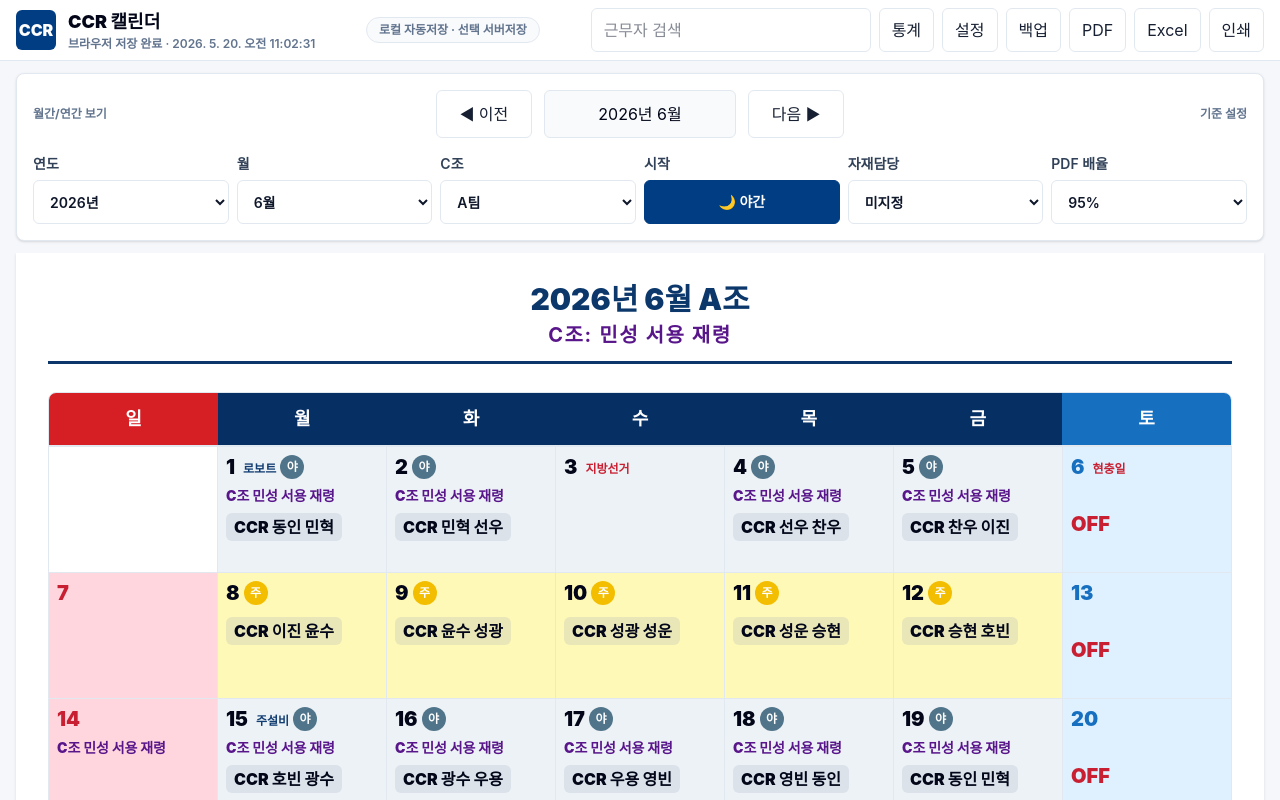
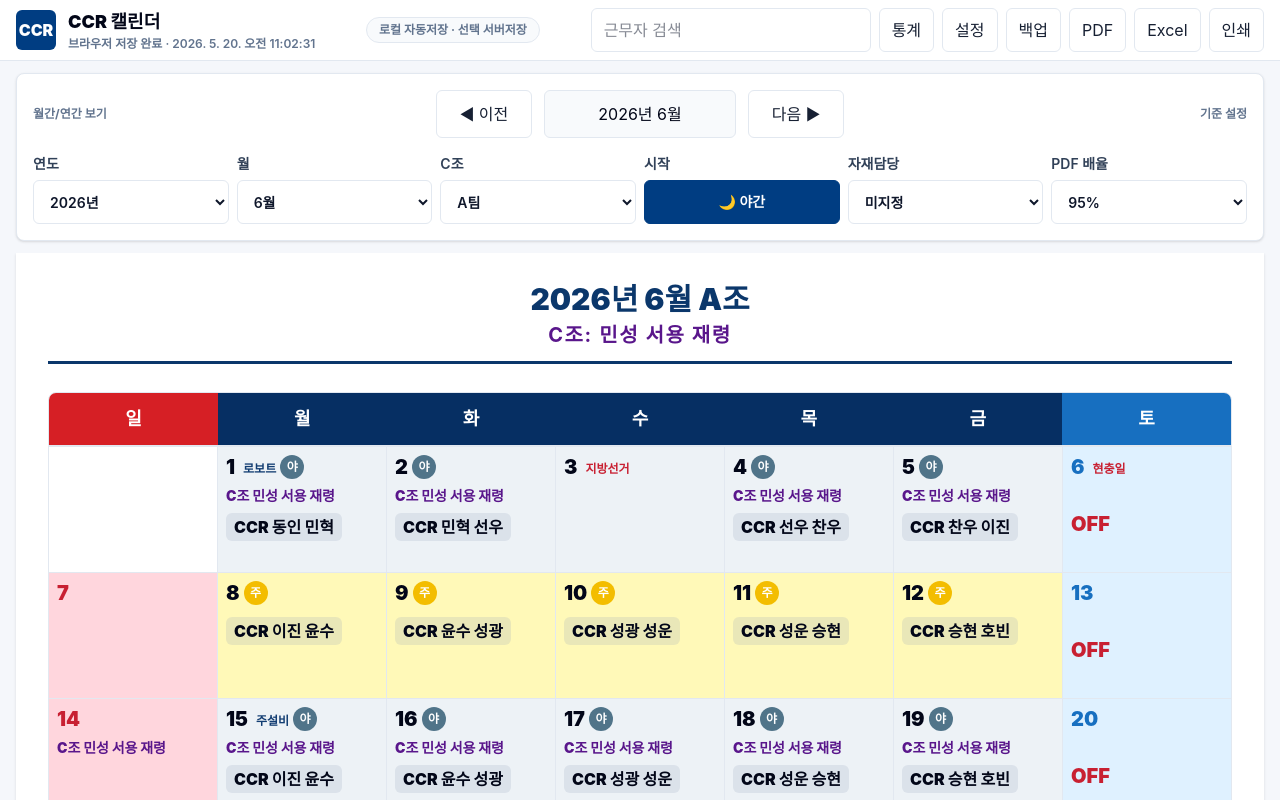
Before and after one commit to dudqks0319-cpu/2026-5-ccr-calendar, a React (Vite) app: page / in a window 1280 px wide. Shown: the top 800 px of the page. Built offline with nearby package versions, Linux system fonts and the light colour scheme.

Commit message:
Fix shift block continuity

```diff
--- a/src/constants/june2026Preset.ts
+++ b/src/constants/june2026Preset.ts
@@ -1,32 +1,32 @@
 import type { CCRCalendarState, DayOverride } from '../types/ccr.js';
 
 const june2026Overrides: Record<string, DayOverride> = {
-  '2026-06-01': { am: '동인', pm: '민혁' },
-  '2026-06-02': { am: '민혁', pm: '선우' },
+  '2026-06-01': { presetAm: '동인', presetPm: '민혁' },
+  '2026-06-02': { presetAm: '민혁', presetPm: '선우' },
   '2026-06-03': { isOff: true, holidayName: '지방선거' },
-  '2026-06-04': { am: '선우', pm: '찬우' },
-  '2026-06-05': { am: '찬우', pm: '이진' },
+  '2026-06-04': { presetAm: '선우', presetPm: '찬우' },
+  '2026-06-05': { presetAm: '찬우', presetPm: '이진' },
   '2026-06-06': { isOff: true, isSaturdayOvertime: false, holidayName: '현충일' },
-  '2026-06-08': { am: '이진', pm: '윤수' },
-  '2026-06-09': { am: '윤수', pm: '성광' },
-  '2026-06-10': { am: '성광', pm: '성운' },
-  '2026-06-11': { am: '성운', pm: '승현' },
-  '2026-06-12': { am: '승현', pm: '호빈' },
+  '2026-06-08': { presetAm: '이진', presetPm: '윤수' },
+  '2026-06-09': { presetAm: '윤수', presetPm: '성광' },
+  '2026-06-10': { presetAm: '성광', presetPm: '성운' },
+  '2026-06-11': { presetAm: '성운', presetPm: '승현' },
+  '2026-06-12': { presetAm: '승현', presetPm: '호빈' },
   '2026-06-13': { isOff: true, isSaturdayOvertime: false },
-  '2026-06-15': { am: '호빈', pm: '광수' },
-  '2026-06-16': { am: '광수', pm: '우용' },
-  '2026-06-17': { am: '우용', pm: '영빈' },
-  '2026-06-18': { am: '영빈', pm: '동인' },
-  '2026-06-19': { am: '동인', pm: '민혁' },
+  '2026-06-15': { presetAm: '호빈', presetPm: '광수' },
+  '2026-06-16': { presetAm: '광수', presetPm: '우용' },
+  '2026-06-17': { presetAm: '우용', presetPm: '영빈' },
+  '2026-06-18': { presetAm: '영빈', presetPm: '동인' },
+  '2026-06-19': { presetAm: '동인', presetPm: '민혁' },
   '2026-06-20': { isOff: true, isSaturdayOvertime: false },
-  '2026-06-22': { am: '민혁', pm: '선우' },
-  '2026-06-23': { am: '선우', pm: '찬우' },
-  '2026-06-24': { am: '찬우', pm: '이진' },
-  '2026-06-25': { am: '이진', pm: '윤수' },
-  '2026-06-26': { am: '윤수', pm: '성광' },
+  '2026-06-22': { presetAm: '민혁', presetPm: '선우' },
+  '2026-06-23': { presetAm: '선우', presetPm: '찬우' },
+  '2026-06-24': { presetAm: '찬우', presetPm: '이진' },
+  '2026-06-25': { presetAm: '이진', presetPm: '윤수' },
+  '2026-06-26': { presetAm: '윤수', presetPm: '성광' },
   '2026-06-27': { isOff: true, isSaturdayOvertime: false },
-  '2026-06-29': { am: '성광', pm: '성운' },
-  '2026-06-30': { am: '성운', pm: '승현' },
+  '2026-06-29': { presetAm: '성광', presetPm: '성운' },
+  '2026-06-30': { presetAm: '성운', presetPm: '승현' },
 };
 
 export function applyJune2026PhotoPreset(state: CCRCalendarState): CCRCalendarState {
--- a/src/logic/generateMonthSchedule.ts
+++ b/src/logic/generateMonthSchedule.ts
@@ -6,6 +6,7 @@ import type {
   MaterialRule,
   MonthStartAnchor,
   MonthSchedule,
+  ShiftStartType,
 } from '../types/ccr.js';
 import { getDaysInMonth, toDateKey, toMonthKey } from '../utils/date.js';
 import { buildBaseRotation } from './buildBaseRotation.js';
@@ -88,6 +89,16 @@ export function pickNextWorker(rotation: string[], pointer: number, context: Pic
     workerName: '',
     nextPointer: currentPointer,
   };
+}
+
+function getWorkerPointer(rotation: string[], workerName: string) {
+  const index = rotation.findIndex((worker) => worker === workerName);
+  return index >= 0 ? index : null;
+}
+
+function getPointerAfterWorker(rotation: string[], workerName: string, fallbackPointer: number) {
+  const index = getWorkerPointer(rotation, workerName);
+  return index === null ? fallbackPointer : index + 1;
 }
 
 export function getCTeamText(dateKey: string, state: CCRCalendarState) {
@@ -236,6 +247,12 @@ export function generateMonthSchedule(
   const legacyPointer = state.monthStartPointer[monthKey] ?? 0;
   let dayPointer = state.monthShiftStartPointer[monthKey]?.day ?? legacyPointer;
   let nightPointer = state.monthShiftStartPointer[monthKey]?.night ?? legacyPointer;
+  const shiftBlockCounts: Record<ShiftStartType, number> = {
+    day: 0,
+    night: 0,
+  };
+  const lastPmByShift: Partial<Record<ShiftStartType, string>> = {};
+  let lastWorkShift: ShiftStartType | null = null;
 
   for (let day = 1; day <= daysInMonth; day += 1) {
     const dateKey = toDateKey(year, monthIndex, day);
@@ -278,7 +295,25 @@ export function generateMonthSchedule(
       continue;
     }
 
+    const shiftType: ShiftStartType = isNight ? 'night' : 'day';
+    const isNewShiftBlock = lastWorkShift !== shiftType;
+    if (isNewShiftBlock) {
+      shiftBlockCounts[shiftType] += 1;
+      const lastPmPointer = lastPmByShift[shiftType]
+        ? getWorkerPointer(baseRotation, lastPmByShift[shiftType] || '')
+        : null;
+      if (shiftBlockCounts[shiftType] > 1 && lastPmPointer !== null) {
+        if (shiftType === 'night') {
+          nightPointer = lastPmPointer;
+        } else {
+          dayPointer = lastPmPointer;
+        }
+      }
+      lastWorkShift = shiftType;
+    }
+
     const pointer = isNight ? nightPointer : dayPointer;
+    const shouldUsePresetAssignment = shiftBlockCounts[shiftType] === 1;
     const pickContext: PickContext = {
       isNight,
       selectedCTeamMembers,
@@ -287,11 +322,16 @@ export function generateMonthSchedule(
       materialRule: state.materialRule,
     };
     const autoAm = pickNextWorker(baseRotation, pointer, pickContext);
-    const canUseOverrideAm =
-      Boolean(override?.am) && !shouldExcludeWorker(override?.am || '', pickContext);
-    const am = canUseOverrideAm ? override?.am || '' : autoAm.workerName;
+    const candidateAm = override?.am || (shouldUsePresetAssignment ? override?.presetAm : '');
+    const canUseCandidateAm =
+      Boolean(candidateAm) && !shouldExcludeWorker(candidateAm || '', pickContext);
+    const am = canUseCandidateAm ? candidateAm || '' : autoAm.workerName;
 
-    const autoPm = pickNextWorker(baseRotation, autoAm.nextPointer, {
+    const usedManualAm = Boolean(override?.am) && canUseCandidateAm;
+    const pmStartPointer = usedManualAm
+      ? getPointerAfterWorker(baseRotation, am, autoAm.nextPointer)
+      : autoAm.nextPointer;
+    const autoPm = pickNextWorker(baseRotation, pmStartPointer, {
       ...pickContext,
       additionalExcludedNames: am ? [am] : [],
     });
@@ -299,9 +339,10 @@ export function generateMonthSchedule(
       ...pickContext,
       additionalExcludedNames: am ? [am] : [],
     };
-    const canUseOverridePm =
-      Boolean(override?.pm) && !shouldExcludeWorker(override?.pm || '', overridePmContext);
-    const pm = canUseOverridePm ? override?.pm || '' : autoPm.workerName;
+    const candidatePm = override?.pm || (shouldUsePresetAssignment ? override?.presetPm : '');
+    const canUseCandidatePm =
+      Boolean(candidatePm) && !shouldExcludeWorker(candidatePm || '', overridePmContext);
+    const pm = canUseCandidatePm ? candidatePm || '' : autoPm.workerName;
 
     days.push({
       dateKey,
@@ -323,10 +364,21 @@ export function generateMonthSchedule(
       userComment: labels.userComment,
     });
 
+    lastPmByShift[shiftType] = pm;
+
+    const usedManualAssignment = Boolean(override?.am || override?.pm);
+    const usedPresetAssignment =
+      !usedManualAssignment &&
+      shouldUsePresetAssignment &&
+      Boolean(override?.presetAm || override?.presetPm);
+    const nextPointer = usedPresetAssignment
+      ? pointer + 1
+      : getWorkerPointer(baseRotation, pm) ?? pointer + 1;
+
     if (isNight) {
-      nightPointer += 1;
+      nightPointer = nextPointer;
     } else {
-      dayPointer += 1;
+      dayPointer = nextPointer;
     }
   }
 
@@ -351,7 +403,13 @@ export function findMonthStartPointerForAnchors(
   const monthKey = toMonthKey(year, monthIndex);
   const scrubbedOverrides = { ...state.overrides };
   for (const anchor of validAnchors) {
-    const { am: _am, pm: _pm, ...rest } = scrubbedOverrides[anchor.dateKey] || {};
+    const {
+      am: _am,
+      pm: _pm,
+      presetAm: _presetAm,
+      presetPm: _presetPm,
+      ...rest
+    } = scrubbedOverrides[anchor.dateKey] || {};
     scrubbedOverrides[anchor.dateKey] = rest;
   }
 
--- a/src/logic/storage.ts
+++ b/src/logic/storage.ts
@@ -2,7 +2,7 @@ import { C_TEAM_KEYS, DEFAULT_STATE, STORAGE_KEY } from '../constants/defaults.j
 import { applyApril2026PhotoPreset } from '../constants/april2026Preset.js';
 import { applyJune2026PhotoPreset } from '../constants/june2026Preset.js';
 import { applyMay2026PhotoPreset } from '../constants/may2026Preset.js';
-import type { CCRCalendarState } from '../types/ccr.js';
+import type { CCRCalendarState, DayOverride } from '../types/ccr.js';
 import { downloadTextFile, toDateKey } from '../utils/date.js';
 
 function cTeamDepartmentsFromMembers(members: string[]) {
@@ -16,6 +16,40 @@ function cTeamDepartmentsFromMembers(members: string[]) {
 function cloneDefaultState(): CCRCalendarState {
   const state = JSON.parse(JSON.stringify(DEFAULT_STATE)) as CCRCalendarState;
   return applyJune2026PhotoPreset(applyMay2026PhotoPreset(applyApril2026PhotoPreset(state)));
+}
+
+function mergeOverrides(
+  defaultOverrides: Record<string, DayOverride>,
+  parsedOverrides: Record<string, DayOverride> | undefined,
+) {
+  const merged: Record<string, DayOverride> = {
+    ...defaultOverrides,
+    ...parsedOverrides,
+  };
+
+  for (const [dateKey, defaultOverride] of Object.entries(defaultOverrides)) {
+    const parsedOverride = parsedOverrides?.[dateKey];
+    if (!parsedOverride || (!defaultOverride.presetAm && !defaultOverride.presetPm)) continue;
+
+    const nextOverride: DayOverride = {
+      ...defaultOverride,
+      ...parsedOverride,
+    };
+
+    if (defaultOverride.presetAm && parsedOverride.am === defaultOverride.presetAm) {
+      delete nextOverride.am;
+      nextOverride.presetAm = defaultOverride.presetAm;
+    }
+
+    if (defaultOverride.presetPm && parsedOverride.pm === defaultOverride.presetPm) {
+      delete nextOverride.pm;
+      nextOverride.presetPm = defaultOverride.presetPm;
+    }
+
+    merged[dateKey] = nextOverride;
+  }
+
+  return merged;
 }
 
 export function mergeState(parsed: Partial<CCRCalendarState>): CCRCalendarState {
@@ -80,10 +114,7 @@ export function mergeState(parsed: Partial<CCRCalendarState>): CCRCalendarState
       ...defaults.offDays,
       ...parsed.offDays,
     },
-    overrides: {
-      ...defaults.overrides,
-      ...parsed.overrides,
-    },
+    overrides: mergeOverrides(defaults.overrides, parsed.overrides),
     comments: {
       ...defaults.comments,
       ...parsed.comments,
--- a/src/types/ccr.ts
+++ b/src/types/ccr.ts
@@ -40,6 +40,8 @@ export type MaterialRule = {
 export type DayOverride = {
   am?: string;
   pm?: string;
+  presetAm?: string;
+  presetPm?: string;
   isOff?: boolean;
   cTeamText?: string;
   materialWorker?: string;
```
Also changed, not shown: CCR캘린더_단일파일.html (+40 -40 lines), 1 other file (tests, documents, lock files or other folders).
